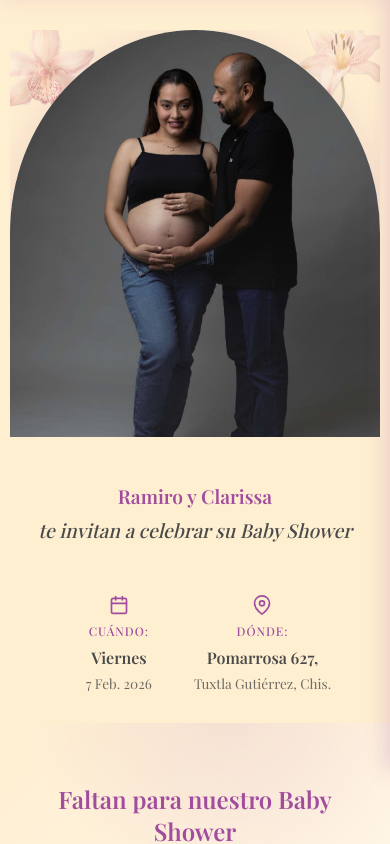
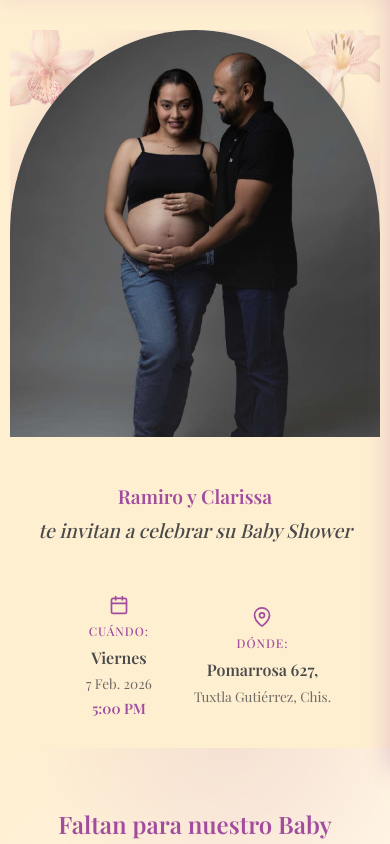
Before and after one commit to maruchanazalia/BabyshowerAmelia, a React (Vite) app: page / in a window 390 px wide. Shown: the top 844 px of the page. Built offline with nearby package versions, Linux system fonts and the light colour scheme.

Commit message:
la hora xd

```diff
--- a/src/components/HeroSection.css
+++ b/src/components/HeroSection.css
@@ -256,6 +256,14 @@
   line-height: 1.4;
 }
 
+.info-time {
+  font-size: 1rem;
+  color: var(--chinese-blue);
+  font-weight: 600;
+  margin-top: 5px;
+  line-height: 1.4;
+}
+
 .hero-info-container-mobile {
   display: none;
 }
@@ -444,6 +452,10 @@
   .info-location {
     font-size: 0.9rem;
   }
+
+  .info-time {
+    font-size: 0.95rem;
+  }
 }
 
 @media (max-width: 480px) {
@@ -589,4 +601,8 @@
   .info-location {
     font-size: 0.85rem;
   }
+
+  .info-time {
+    font-size: 0.9rem;
+  }
 }
--- a/src/components/HeroSection.tsx
+++ b/src/components/HeroSection.tsx
@@ -42,6 +42,7 @@ const HeroSection = ({ scrollY }: HeroSectionProps) => {
                 <div className="info-label">Cuándo:</div>
                 <div className="info-value">Viernes</div>
                 <div className="info-date">7 Feb. 2026</div>
+                <div className="info-time">5:00 PM</div>
               </div>
             </div>
           </div>
@@ -102,6 +103,7 @@ const HeroSection = ({ scrollY }: HeroSectionProps) => {
                 <div className="info-label">Cuándo:</div>
                 <div className="info-value">Viernes</div>
                 <div className="info-date">7 Feb. 2026</div>
+                <div className="info-time">5:00 PM</div>
               </div>
             </div>
             <div className="hero-info-item hero-info-where">
```
